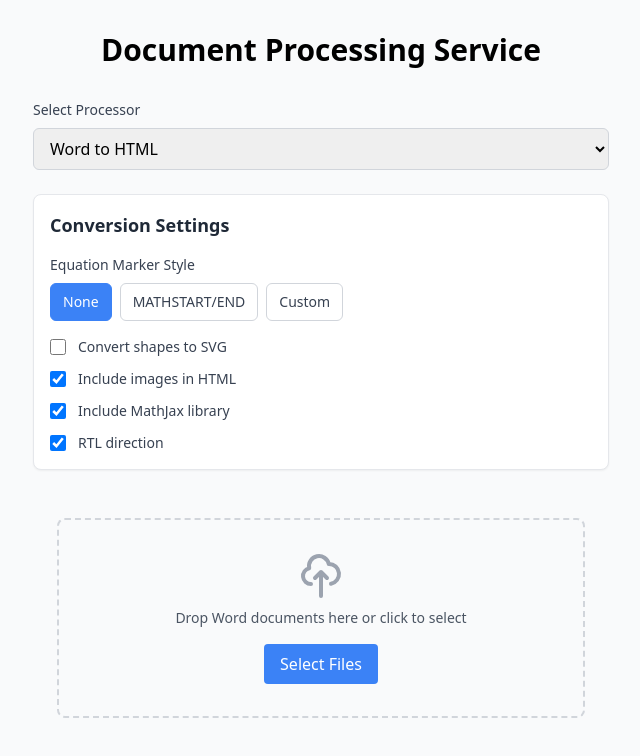
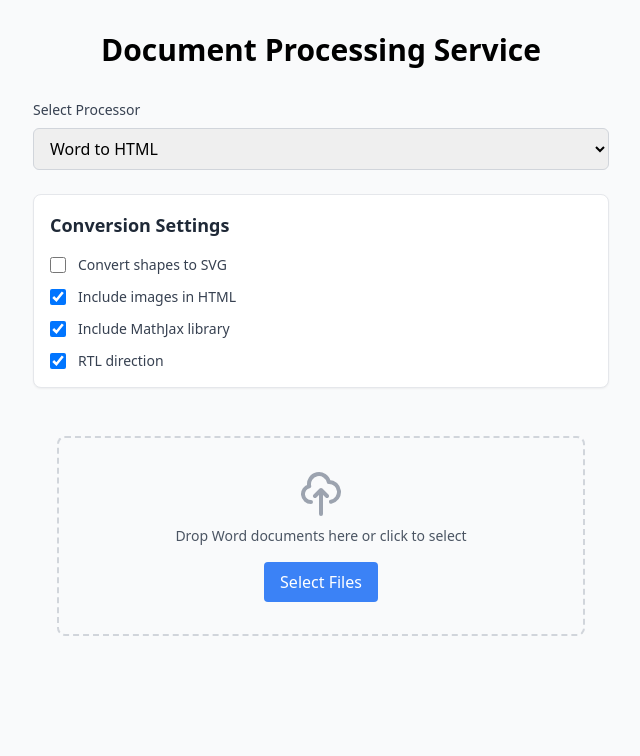
Before and after one commit to sayedyousef/document-processing-api-2, a Vue app in the folder document-processing-api/frontend/: page / in a window 1280 px wide. Shown: the top 756 px of the page, without its empty margins (319-959 px from the left). Built offline with nearby package versions, Linux system fonts and the light colour scheme; the HTML template or start-up script is replaced by a standard one.

Commit message:
Remove equation marker options - use default (none)

```diff
--- a/document-processing-api/frontend/src/App.vue
+++ b/document-processing-api/frontend/src/App.vue
@@ -15,49 +15,6 @@
       <div v-if="processorType === 'word_to_html'"
            class="max-w-xl mx-auto mb-6 p-4 bg-white rounded-lg shadow-sm border border-gray-200">
         <h3 class="text-lg font-semibold mb-4 text-gray-800">Conversion Settings</h3>
-
-        <!-- Equation Marker Style -->
-        <div class="mb-4">
-          <label class="block text-sm font-medium text-gray-700 mb-2">Equation Marker Style</label>
-          <div class="flex space-x-2">
-            <button
-              @click="setMarkerPreset('none')"
-              :class="['px-3 py-2 text-sm rounded-md border', markerPreset === 'none' ? 'bg-blue-500 text-white border-blue-500' : 'bg-white text-gray-700 border-gray-300 hover:bg-gray-50']"
-            >None</button>
-            <button
-              @click="setMarkerPreset('markers')"
-              :class="['px-3 py-2 text-sm rounded-md border', markerPreset === 'markers' ? 'bg-blue-500 text-white border-blue-500' : 'bg-white text-gray-700 border-gray-300 hover:bg-gray-50']"
-            >MATHSTART/END</button>
-            <button
-              @click="setMarkerPreset('custom')"
-              :class="['px-3 py-2 text-sm rounded-md border', markerPreset === 'custom' ? 'bg-blue-500 text-white border-blue-500' : 'bg-white text-gray-700 border-gray-300 hover:bg-gray-50']"
-            >Custom</button>
-          </div>
-        </div>
-
-        <!-- Custom Prefix/Suffix (shown when custom is selected) -->
-        <div v-if="markerPreset === 'custom'" class="mb-4 grid grid-cols-2 gap-4">
-          <div>
-            <label class="block text-sm text-gray-600 mb-1">Inline Prefix</label>
-            <input v-model="conversionConfig.inline_prefix" type="text"
-                   class="w-full px-3 py-2 border border-gray-300 rounded-md text-sm">
-          </div>
-          <div>
-            <label class="block text-sm text-gray-600 mb-1">Inline Suffix</label>
-            <input v-model="conversionConfig.inline_suffix" type="text"
-                   class="w-full px-3 py-2 border border-gray-300 rounded-md text-sm">
-          </div>
-          <div>
-            <label class="block text-sm text-gray-600 mb-1">Display Prefix</label>
-            <input v-model="conversionConfig.display_prefix" type="text"
-                   class="w-full px-3 py-2 border border-gray-300 rounded-md text-sm">
-          </div>
-          <div>
-            <label class="block text-sm text-gray-600 mb-1">Display Suffix</label>
-            <input v-model="conversionConfig.display_suffix" type="text"
-                   class="w-full px-3 py-2 border border-gray-300 rounded-md text-sm">
-          </div>
-        </div>
 
         <!-- Checkboxes -->
         <div class="space-y-3">
```
